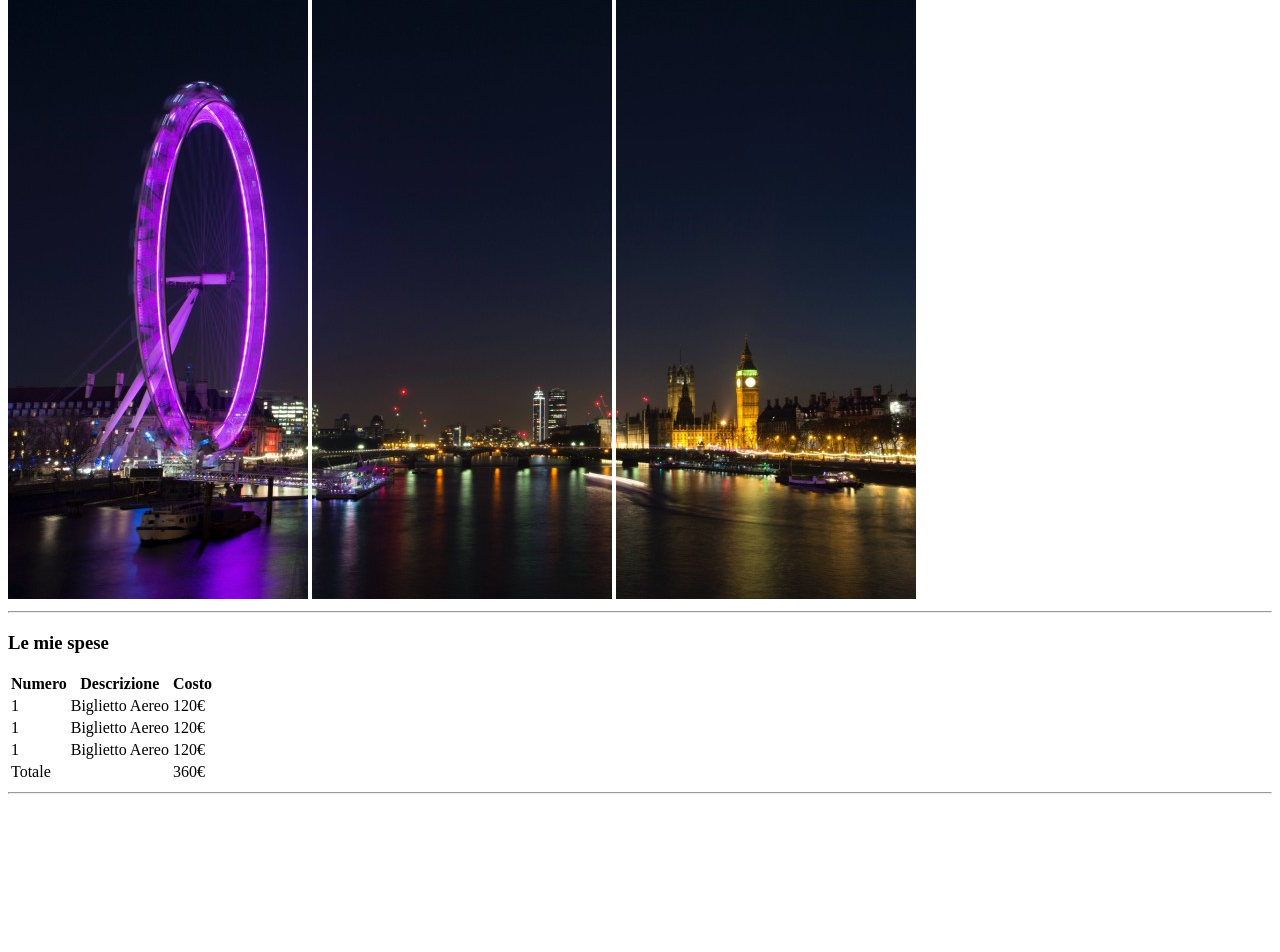
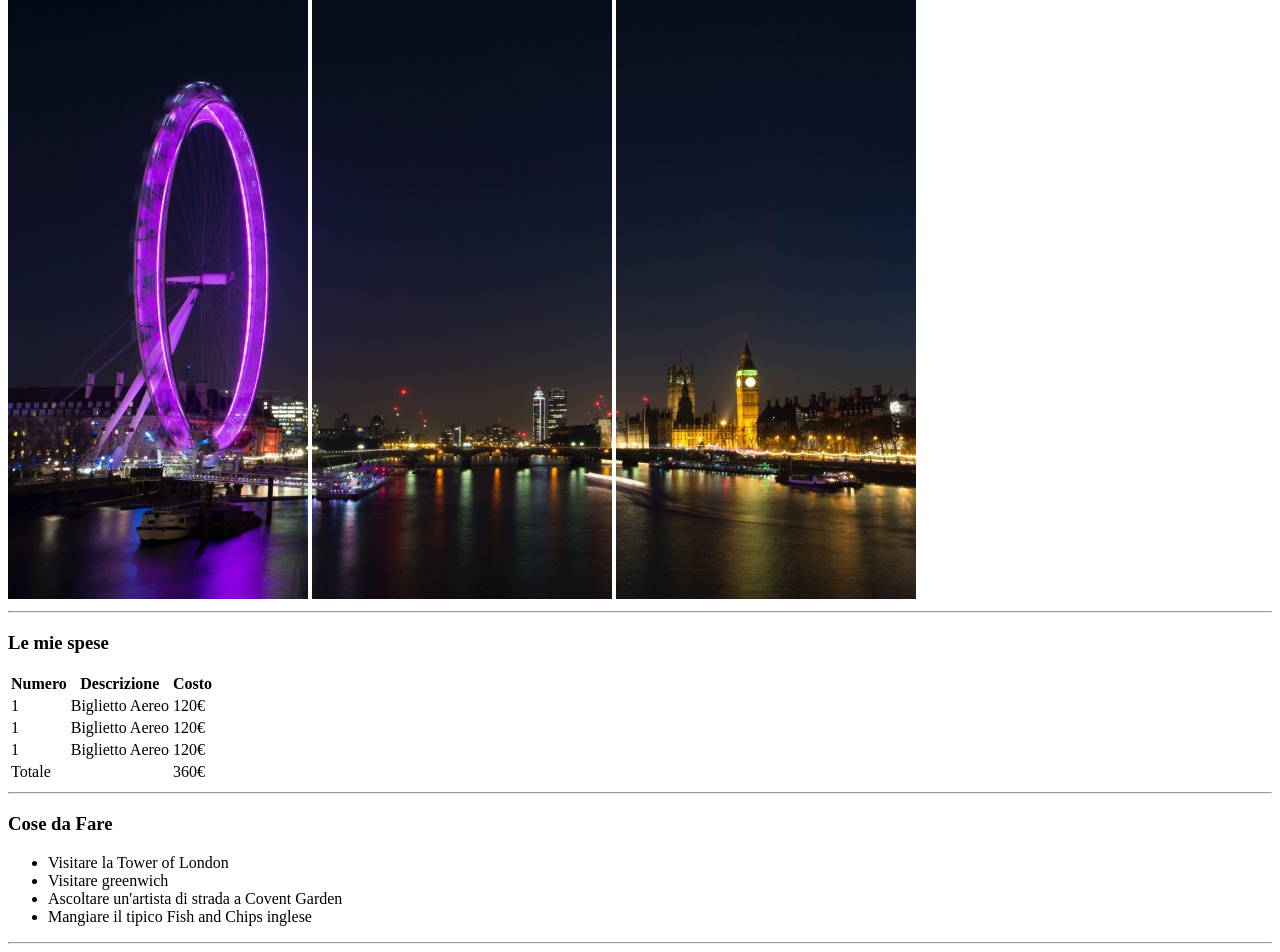
Before and after one commit to Angelo31294/html-london-trip, a plain HTML site: page index.html in a window 1280 px wide. Shown: the part 68-1020 px from the top of the page. Before the commit the page ends 870 px from the top, so only its background shows below. Drawn offline with Linux system fonts and the light colour scheme.

Commit message:
Sezione 2

```diff
--- a/index.html
+++ b/index.html
@@ -83,6 +83,24 @@
         </section>
         <hr>
         <!-- /Sezione 1 -->
+
+        <!-- Sezione 2 -->
+        <section>
+            <!-- Cose da Fare -->
+            <h3>Cose da Fare</h3>
+            <!-- /Cose da Fare -->
+
+            <!-- Lista cose da fare -->
+            <ul>
+                <li>Visitare la Tower of London</li>
+                <li>Visitare greenwich</li>
+                <li>Ascoltare un'artista di strada a Covent Garden</li>
+                <li>Mangiare il tipico Fish and Chips inglese</li>
+            </ul>
+            <!-- /Lista cose da fare -->
+        </section>
+        <hr>
+        <!-- /Sezione 2 -->
     </main>
     <!-- Parte centrale -->
 
```
